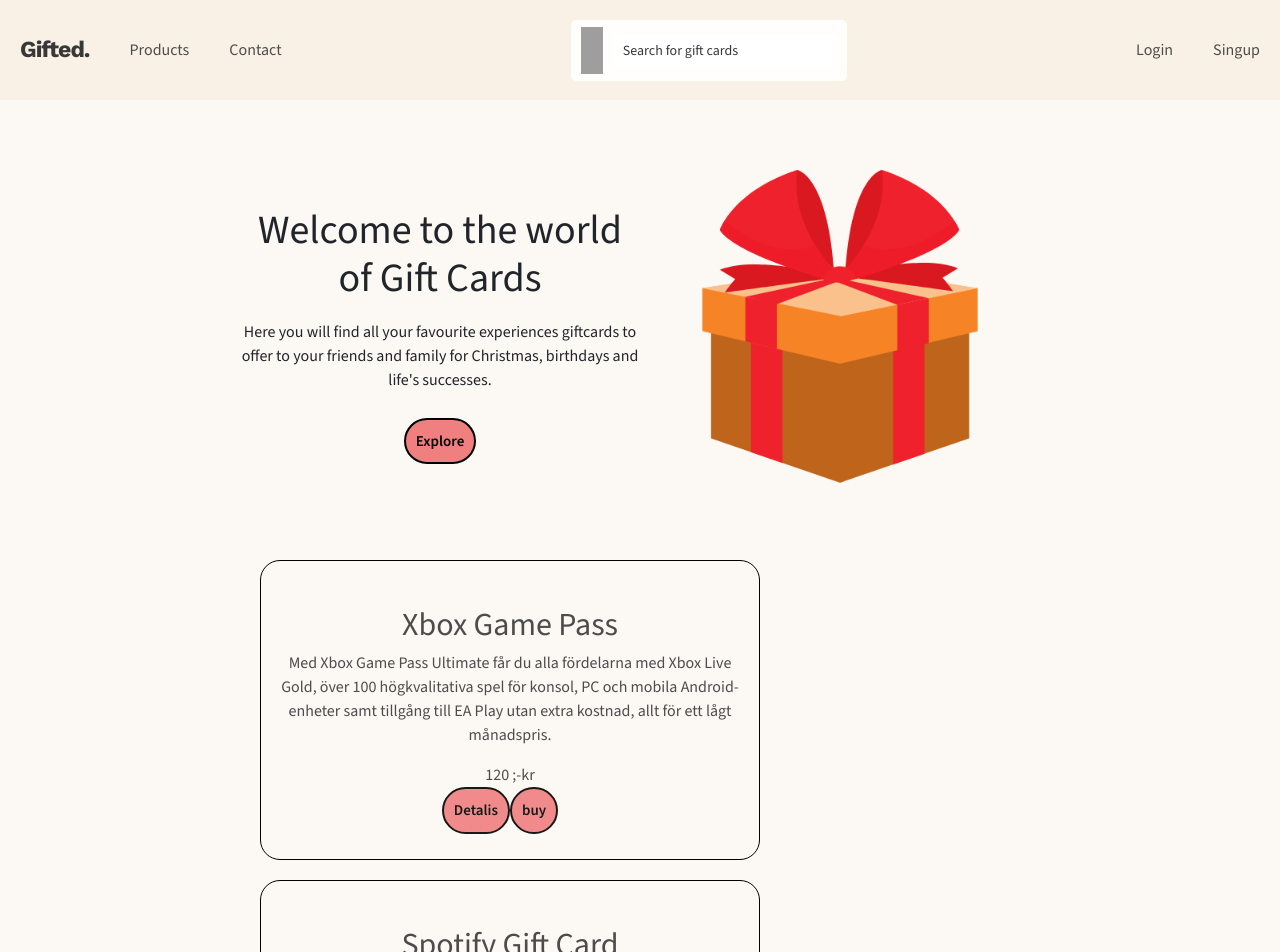
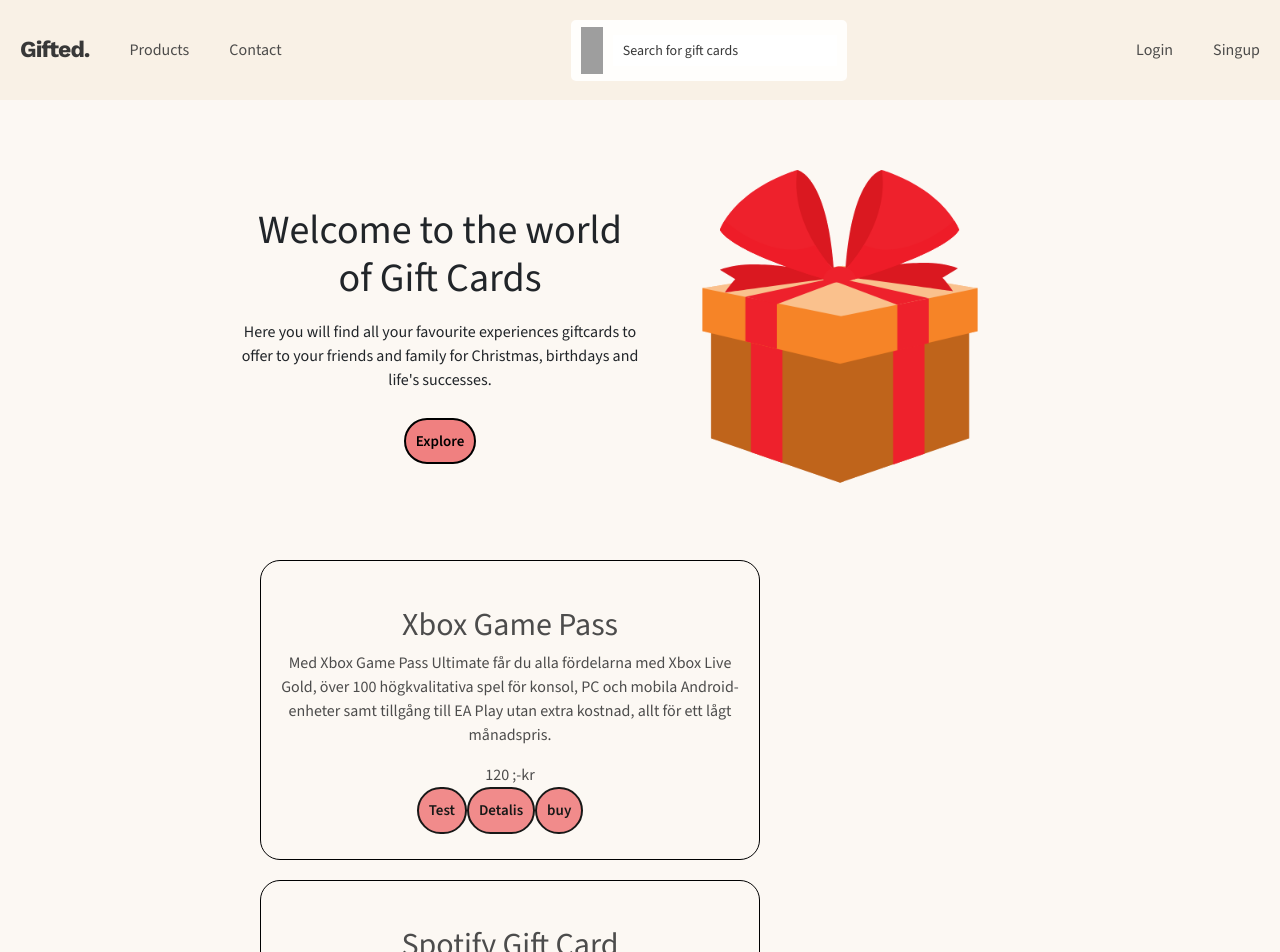
Before and after one commit to A1101101IR/Gifted.com, a React (Create React App) app: page / in a window 1280 px wide. Shown: the top 952 px of the page. Built offline with nearby package versions, Linux system fonts and the light colour scheme; data requests are answered from the project's data file; grey boxes are pictures that could not be loaded.

Commit message:
added data

```diff
--- a/data/db.json
+++ b/data/db.json
@@ -19,5 +19,57 @@
       "price": "100"
     }
   ],
-  "order": []
+  "order": [
+    {
+      "receiver": "AMIR",
+      "message": "hEJ",
+      "amount": "5000",
+      "product": [
+        {
+          "id": 1,
+          "titel": "Xbox Game Pass",
+          "description": "Med Xbox Game Pass Ultimate får du alla fördelarna med Xbox Live Gold, över 100 högkvalitativa spel för konsol, PC och mobila Android-enheter samt tillgång till EA Play utan extra kostnad, allt för ett lågt månadspris.",
+          "category": "game",
+          "company": "microsoft",
+          "type": "Card",
+          "price": "120"
+        }
+      ],
+      "id": 1
+    },
+    {
+      "receiver": "Amir",
+      "message": "Grattis till utbildningen",
+      "amount": "2000",
+      "product": [
+        {
+          "id": 1,
+          "titel": "Xbox Game Pass",
+          "description": "Med Xbox Game Pass Ultimate får du alla fördelarna med Xbox Live Gold, över 100 högkvalitativa spel för konsol, PC och mobila Android-enheter samt tillgång till EA Play utan extra kostnad, allt för ett lågt månadspris.",
+          "category": "game",
+          "company": "microsoft",
+          "type": "Card",
+          "price": "120"
+        }
+      ],
+      "id": 2
+    },
+    {
+      "receiver": "Name of Receiver",
+      "message": "Your message",
+      "amount": "444",
+      "product": [
+        {
+          "id": 1,
+          "titel": "Xbox Game Pass",
+          "description": "Med Xbox Game Pass Ultimate får du alla fördelarna med Xbox Live Gold, över 100 högkvalitativa spel för konsol, PC och mobila Android-enheter samt tillgång till EA Play utan extra kostnad, allt för ett lågt månadspris.",
+          "category": "game",
+          "company": "microsoft",
+          "type": "Card",
+          "price": "120"
+        }
+      ],
+      "id": 3
+    }
+  ]
 }
--- a/src/components/product/ProductList.js
+++ b/src/components/product/ProductList.js
@@ -10,6 +10,7 @@ const ProductList = ({ product }) => {
             <p>{product.description}</p>
             <span>{product.price} ;-kr</span>
             <br />
+            <button>Test</button>
             <button>Detalis</button>
             <button>buy</button>
           </Link>
```
